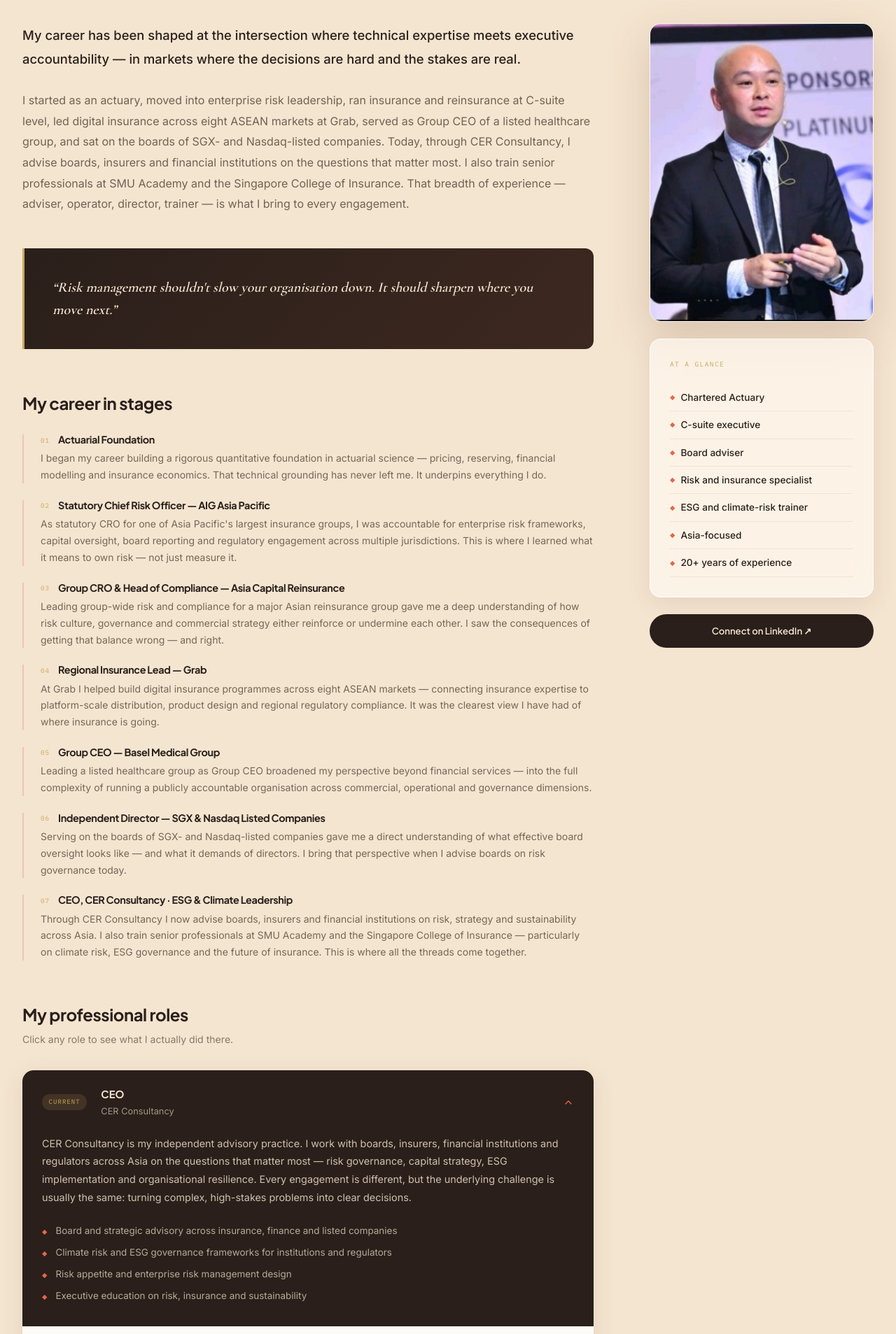
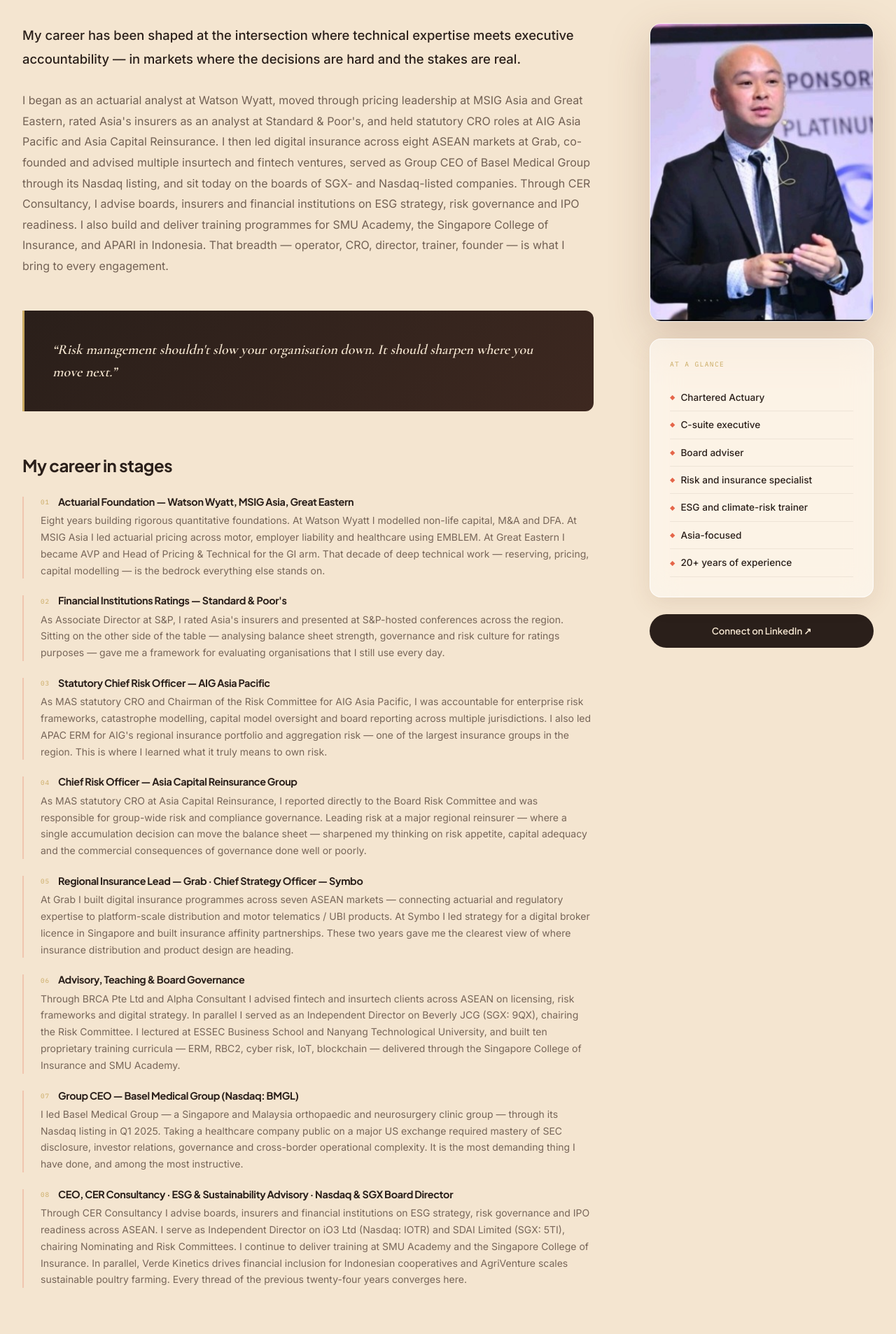
Before and after one commit to rcheungwm-wq/raymond-cheung-site, a Next.js app: page /about in a window 1280 px wide. Shown: the part 500-2407 px from the top of the page at 70% size. Built offline with nearby package versions, Linux system fonts and the light colour scheme.

Commit message:
feat: rewrite career journey with full 24-year arc

```diff
--- a/data/experience.ts
+++ b/data/experience.ts
@@ -1,76 +1,90 @@
 export const careerJourney = [
   {
-    id: "actuarial",
+    id: "actuarial-foundation",
     stage: "01",
-    title: "Actuarial Foundation",
-    period: "Foundation",
+    title: "Actuarial Foundation — Watson Wyatt, MSIG Asia, Great Eastern",
+    period: "2002 – 2010",
     description:
-      "I began my career building a rigorous quantitative foundation in actuarial science — pricing, reserving, financial modelling and insurance economics. That technical grounding has never left me. It underpins everything I do.",
-    thread: "Quantitative rigour",
+      "Eight years building rigorous quantitative foundations. At Watson Wyatt I modelled non-life capital, M&A and DFA. At MSIG Asia I led actuarial pricing across motor, employer liability and healthcare using EMBLEM. At Great Eastern I became AVP and Head of Pricing & Technical for the GI arm. That decade of deep technical work — reserving, pricing, capital modelling — is the bedrock everything else stands on.",
+    thread: "Technical rigour",
   },
   {
-    id: "enterprise-risk",
+    id: "ratings-sp",
     stage: "02",
+    title: "Financial Institutions Ratings — Standard & Poor's",
+    period: "Jun 2010 – Apr 2011",
+    description:
+      "As Associate Director at S&P, I rated Asia's insurers and presented at S&P-hosted conferences across the region. Sitting on the other side of the table — analysing balance sheet strength, governance and risk culture for ratings purposes — gave me a framework for evaluating organisations that I still use every day.",
+    thread: "External rigour",
+  },
+  {
+    id: "statutory-cro-aig",
+    stage: "03",
     title: "Statutory Chief Risk Officer — AIG Asia Pacific",
-    period: "C-Suite Leadership",
+    period: "2011 – 2013",
     description:
-      "As statutory CRO for one of Asia Pacific's largest insurance groups, I was accountable for enterprise risk frameworks, capital oversight, board reporting and regulatory engagement across multiple jurisdictions. This is where I learned what it means to own risk — not just measure it.",
+      "As MAS statutory CRO and Chairman of the Risk Committee for AIG Asia Pacific, I was accountable for enterprise risk frameworks, catastrophe modelling, capital model oversight and board reporting across multiple jurisdictions. I also led APAC ERM for AIG's regional insurance portfolio and aggregation risk — one of the largest insurance groups in the region. This is where I learned what it truly means to own risk.",
     thread: "Executive accountability",
   },
   {
-    id: "insurance-csuite",
-    stage: "03",
-    title: "Group CRO & Head of Compliance — Asia Capital Reinsurance",
-    period: "Regional Leadership",
+    id: "cro-acr",
+    stage: "04",
+    title: "Chief Risk Officer — Asia Capital Reinsurance Group",
+    period: "Dec 2013 – Jun 2014",
     description:
-      "Leading group-wide risk and compliance for a major Asian reinsurance group gave me a deep understanding of how risk culture, governance and commercial strategy either reinforce or undermine each other. I saw the consequences of getting that balance wrong — and right.",
-    thread: "Systems thinking",
+      "As MAS statutory CRO at Asia Capital Reinsurance, I reported directly to the Board Risk Committee and was responsible for group-wide risk and compliance governance. Leading risk at a major regional reinsurer — where a single accumulation decision can move the balance sheet — sharpened my thinking on risk appetite, capital adequacy and the commercial consequences of governance done well or poorly.",
+    thread: "Reinsurance governance",
   },
   {
-    id: "digital-insurance",
-    stage: "04",
-    title: "Regional Insurance Lead — Grab",
-    period: "Digital Transformation",
+    id: "digital-grab",
+    stage: "05",
+    title: "Regional Insurance Lead — Grab · Chief Strategy Officer — Symbo",
+    period: "2016 – 2018",
     description:
-      "At Grab I helped build digital insurance programmes across eight ASEAN markets — connecting insurance expertise to platform-scale distribution, product design and regional regulatory compliance. It was the clearest view I have had of where insurance is going.",
+      "At Grab I built digital insurance programmes across seven ASEAN markets — connecting actuarial and regulatory expertise to platform-scale distribution and motor telematics / UBI products. At Symbo I led strategy for a digital broker licence in Singapore and built insurance affinity partnerships. These two years gave me the clearest view of where insurance distribution and product design are heading.",
     thread: "Innovation leadership",
   },
   {
-    id: "advisory",
-    stage: "05",
-    title: "Group CEO — Basel Medical Group",
-    period: "Entrepreneurship",
+    id: "advisory-teaching",
+    stage: "06",
+    title: "Advisory, Teaching & Board Governance",
+    period: "2019 – 2023",
     description:
-      "Leading a listed healthcare group as Group CEO broadened my perspective beyond financial services — into the full complexity of running a publicly accountable organisation across commercial, operational and governance dimensions.",
-    thread: "Strategic independence",
+      "Through BRCA Pte Ltd and Alpha Consultant I advised fintech and insurtech clients across ASEAN on licensing, risk frameworks and digital strategy. In parallel I served as an Independent Director on Beverly JCG (SGX: 9QX), chairing the Risk Committee. I lectured at ESSEC Business School and Nanyang Technological University, and built ten proprietary training curricula — ERM, RBC2, cyber risk, IoT, blockchain — delivered through the Singapore College of Insurance and SMU Academy.",
+    thread: "Platform building",
   },
   {
-    id: "board",
-    stage: "06",
-    title: "Independent Director — SGX & Nasdaq Listed Companies",
-    period: "Independent Governance",
+    id: "nasdaq-ceo",
+    stage: "07",
+    title: "Group CEO — Basel Medical Group (Nasdaq: BMGL)",
+    period: "Jul 2023 – Apr 2025",
     description:
-      "Serving on the boards of SGX- and Nasdaq-listed companies gave me a direct understanding of what effective board oversight looks like — and what it demands of directors. I bring that perspective when I advise boards on risk governance today.",
-    thread: "Governance stewardship",
+      "I led Basel Medical Group — a Singapore and Malaysia orthopaedic and neurosurgery clinic group — through its Nasdaq listing in Q1 2025. Taking a healthcare company public on a major US exchange required mastery of SEC disclosure, investor relations, governance and cross-border operational complexity. It is the most demanding thing I have done, and among the most instructive.",
+    thread: "Capital markets leadership",
   },
   {
-    id: "esg-climate",
-    stage: "07",
-    title: "CEO, CER Consultancy · ESG & Climate Leadership",
-    period: "Current",
+    id: "current",
+    stage: "08",
+    title: "CEO, CER Consultancy · ESG & Sustainability Advisory · Nasdaq & SGX Board Director",
+    period: "2023 – Present",
     description:
-      "Through CER Consultancy I now advise boards, insurers and financial institutions on risk, strategy and sustainability across Asia. I also train senior professionals at SMU Academy and the Singapore College of Insurance — particularly on climate risk, ESG governance and the future of insurance. This is where all the threads come together.",
-    thread: "Future-facing expertise",
+      "Through CER Consultancy I advise boards, insurers and financial institutions on ESG strategy, risk governance and IPO readiness across ASEAN. I serve as Independent Director on iO3 Ltd (Nasdaq: IOTR) and SDAI Limited (SGX: 5TI), chairing Nominating and Risk Committees. I continue to deliver training at SMU Academy and the Singapore College of Insurance. In parallel, Verde Kinetics drives financial inclusion for Indonesian cooperatives and AgriVenture scales sustainable poultry farming. Every thread of the previous twenty-four years converges here.",
+    thread: "Future-facing leadership",
   },
 ];
 
 export const selectedRoles = [
   { title: "CEO", organisation: "CER Consultancy", status: "current" },
-  { title: "Former Group CEO", organisation: "Basel Medical Group", status: "former" },
-  { title: "Former Statutory Chief Risk Officer", organisation: "AIG Asia Pacific", status: "former" },
-  { title: "Former Group Chief Risk Officer & Group Head of Compliance", organisation: "Asia Capital Reinsurance Group", status: "former" },
-  { title: "Former Regional Insurance Lead", organisation: "Grab", status: "former" },
-  { title: "Independent Director", organisation: "SGX- and Nasdaq-listed companies", status: "associated" },
+  { title: "Independent Director (Nasdaq: IOTR)", organisation: "iO3 Ltd", status: "current" },
+  { title: "Independent Director (SGX: 5TI) — Chairman, Nominating & Risk Committees", organisation: "SDAI Limited", status: "current" },
+  { title: "Independent Director", organisation: "Atlantic Partners Asia", status: "current" },
+  { title: "Director & CRO", organisation: "Gathercare Malaysia", status: "current" },
+  { title: "Former Group CEO (Nasdaq: BMGL)", organisation: "Basel Medical Group", status: "former" },
+  { title: "Former Statutory CRO — Chairman, Risk Committee", organisation: "AIG Asia Pacific", status: "former" },
+  { title: "Former Chief Risk Officer", organisation: "Asia Capital Reinsurance Group", status: "former" },
+  { title: "Former Regional Insurance Lead", organisation: "Grab (7 ASEAN markets)", status: "former" },
+  { title: "Former Associate Director, Financial Institutions Ratings", organisation: "Standard & Poor's", status: "former" },
   { title: "Accredited Trainer", organisation: "SMU Academy", status: "associated" },
   { title: "Accredited Trainer", organisation: "Singapore College of Insurance", status: "associated" },
+  { title: "Part-time Lecturer", organisation: "ESSEC Business School", status: "associated" },
 ];
--- a/data/profile.ts
+++ b/data/profile.ts
@@ -55,7 +55,7 @@
   biography: {
     opening:
       "My career has been shaped at the intersection where technical expertise meets executive accountability — in markets where the decisions are hard and the stakes are real.",
-    full: "I started as an actuary, moved into enterprise risk leadership, ran insurance and reinsurance at C-suite level, led digital insurance across eight ASEAN markets at Grab, served as Group CEO of a listed healthcare group, and sat on the boards of SGX- and Nasdaq-listed companies. Today, through CER Consultancy, I advise boards, insurers and financial institutions on the questions that matter most. I also train senior professionals at SMU Academy and the Singapore College of Insurance. That breadth of experience — adviser, operator, director, trainer — is what I bring to every engagement.",
+    full: "I began as an actuarial analyst at Watson Wyatt, moved through pricing leadership at MSIG Asia and Great Eastern, rated Asia's insurers as an analyst at Standard & Poor's, and held statutory CRO roles at AIG Asia Pacific and Asia Capital Reinsurance. I then led digital insurance across eight ASEAN markets at Grab, co-founded and advised multiple insurtech and fintech ventures, served as Group CEO of Basel Medical Group through its Nasdaq listing, and sit today on the boards of SGX- and Nasdaq-listed companies. Through CER Consultancy, I advise boards, insurers and financial institutions on ESG strategy, risk governance and IPO readiness. I also build and deliver training programmes for SMU Academy, the Singapore College of Insurance, and APARI in Indonesia. That breadth — operator, CRO, director, trainer, founder — is what I bring to every engagement.",
   },
 };
 
@@ -85,21 +85,42 @@
 export const credibilityOrgs = [
   { name: "AIG Asia Pacific" },
   { name: "Asia Capital Reinsurance" },
+  { name: "Standard & Poor's" },
   { name: "Grab" },
-  { name: "Basel Medical Group" },
+  { name: "Great Eastern" },
+  { name: "MSIG Asia" },
+  { name: "Watson Wyatt" },
+  { name: "Basel Medical Group (Nasdaq)" },
   { name: "SDAI Limited (SGX: 5TI)" },
   { name: "iO3 Ltd (Nasdaq: IOTR)" },
   { name: "Atlantic Partners Asia" },
   { name: "SMU Academy" },
   { name: "Singapore College of Insurance" },
   { name: "ESSEC Business School" },
+  { name: "Nanyang Technological University" },
   { name: "Singapore Actuarial Society" },
 ];
 
 export const testimonials = [
   {
     quote:
-      "Raymond was instrumental in helping GrabRentals set up our automotive fleet insurance programme. As the regional insurance lead then, he provided sound advice and inputs to ensure we build a comprehensive insurance policy that could scale with the business.",
+      "Raymond has the broadest risk management experience and expertise of anyone I've met. While most actuaries focus on narrow insurance underwriting or investment risks, Raymond has delivered value across the entire value-chain of organisations from a range of industries.",
+    name: "Colin Priest",
+    title: "Educator & Former Enterprise AI Leader",
+    context: "Cross-industry risk management",
+    engagement: "Industry Peer · Singapore",
+  },
+  {
+    quote:
+      "I have known Raymond as a trailblazer in ERM for the insurance and actuarial industry. He has a deep understanding of ERM from the insurance and actuarial perspective.",
+    name: "Roland T.",
+    title: "Award-Recognized Risk Professional · SMU Executive Programme",
+    context: "SMU Executive Certificate in Risk Management Leadership",
+    engagement: "SMU Academy · Co-faculty",
+  },
+  {
+    quote:
+      "Raymond was instrumental in helping GrabRentals set up our automotive fleet insurance programme. As the regional insurance lead, he provided sound advice to ensure we built a comprehensive insurance policy that could scale with the business.",
     name: "Yi Ming K.",
     title: "Business Transformation & Operations Leader",
     context: "Autonomous Vehicles & Fleet Management",
@@ -113,20 +134,60 @@
     context: "Co-presenter at regulatory workshop",
     engagement: "Regulatory Workshop · Singapore",
   },
+  {
+    quote:
+      "Raymond is a reputable risk management professional who is well accredited by the industry and regulatory bodies, while also a pragmatic consultant to big corporates and fintech start-ups alike.",
+    name: "Becky Tam",
+    title: "Crypto Insurance Specialist · CPA, CFA",
+    context: "Independent ERM & ORSA review",
+    engagement: "OneDegree · ERM Framework Review",
+  },
+  {
+    quote:
+      "I worked with Raymond on a nine-figure business launch within Grab. After sharing that journey with him, it is clear Raymond is a key expert in Enterprise Risk Management from a practical, ground-up perspective for a large spectrum of business profiles.",
+    name: "Ween Keen L.",
+    title: "Fleet & Mobility Operations Leader",
+    context: "Hyper-growth insurance programme",
+    engagement: "Grab · Nine-Figure Business Launch",
+  },
 ];
 
 export const speakingEngagements = [
   {
+    event: "FAMPOSO Conference — Family Offices, Institutional Investors & Sovereign Funds",
+    host: "FAMPOSO",
+    venue: "Singapore",
+    year: "Aug 2026",
+  },
+  {
     event: "ERM & BCP Certification Programme",
     host: "APARI & Singapore College of Insurance",
     venue: "JW Marriott Jakarta",
-    year: "2026",
+    year: "Aug 2026",
   },
   {
     event: "Climate, Environmental & ESG Risk Certification",
     host: "APARI & Singapore College of Insurance",
     venue: "JW Marriott Jakarta",
-    year: "2026",
+    year: "Aug 2026",
+  },
+  {
+    event: "RBC2 Programme (with MAS Director co-presenter)",
+    host: "Singapore College of Insurance",
+    venue: "Singapore",
+    year: "Aug 2026",
+  },
+  {
+    event: "AI in Reinsurance Course",
+    host: "Singapore College of Insurance",
+    venue: "Virtual",
+    year: "May 2026",
+  },
+  {
+    event: "Employer Risks & Workplace Insurance Event",
+    host: "SNEF & Singapore College of Insurance",
+    venue: "SNEF Paya Lebar",
+    year: "Jun 2026",
   },
   {
     event: "Enterprise Risk Management Executive Programme",
@@ -135,10 +196,22 @@
     year: "Ongoing",
   },
   {
-    event: "Refresher Mathematics Course (IDSM31081)",
-    host: "ESSEC Business School",
-    venue: "Singapore",
-    year: "Ongoing",
+    event: "Digital Economy Summit Asia — Panel: 'Green is the New Gold'",
+    host: "DESA",
+    venue: "Marina Bay Sands, Singapore",
+    year: "Sep 2025",
+  },
+  {
+    event: "Climate & Environmental Risk — ASEAN",
+    host: "Singapore College of Insurance",
+    venue: "Singapore (Cambodia participants)",
+    year: "Oct 2025",
+  },
+  {
+    event: "IFRS 17/9 Board Training",
+    host: "Berhan Insurance",
+    venue: "Bangkok",
+    year: "Nov 2025",
   },
   {
     event: "Insurance & Risk Governance Training",
@@ -146,10 +219,4 @@
     venue: "Singapore",
     year: "Ongoing",
   },
-  {
-    event: "ERM Committee & Industry Workshops",
-    host: "Singapore Actuarial Society",
-    venue: "Singapore",
-    year: "Multiple years",
-  },
 ];
```
